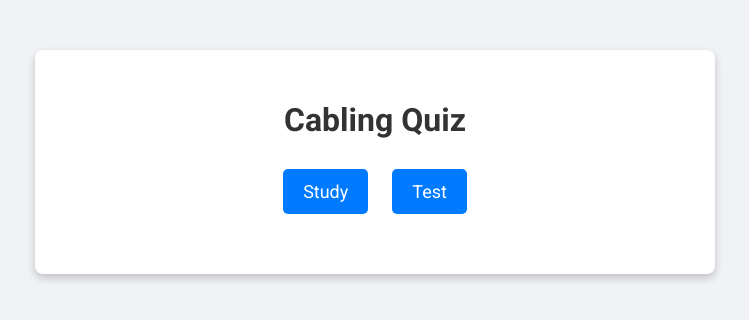
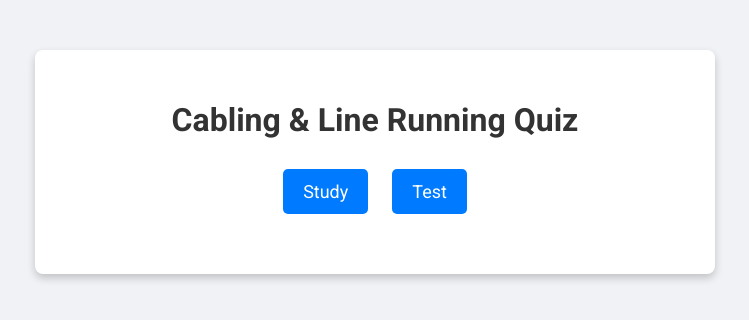
Before and after one commit to OrionX6/Cabling-Quiz, a plain HTML site: page index.html in a window 1280 px wide. Shown: the whole page, without its empty margins (265-1014 px from the left). Drawn offline with Linux system fonts and the light colour scheme.

Commit message:
Update index.html

```diff
--- a/index.html
+++ b/index.html
@@ -14,7 +14,7 @@
 <body>
   <div id="quiz-container">
     <!-- Quiz Title -->
-    <h1 id="quiz-title">Cabling Quiz</h1>
+    <h1 id="quiz-title">Cabling & Line Running Quiz</h1>
     <!-- Mode Selection -->
     <div id="mode-selection">
       <button id="study-button">Study</button>
```
